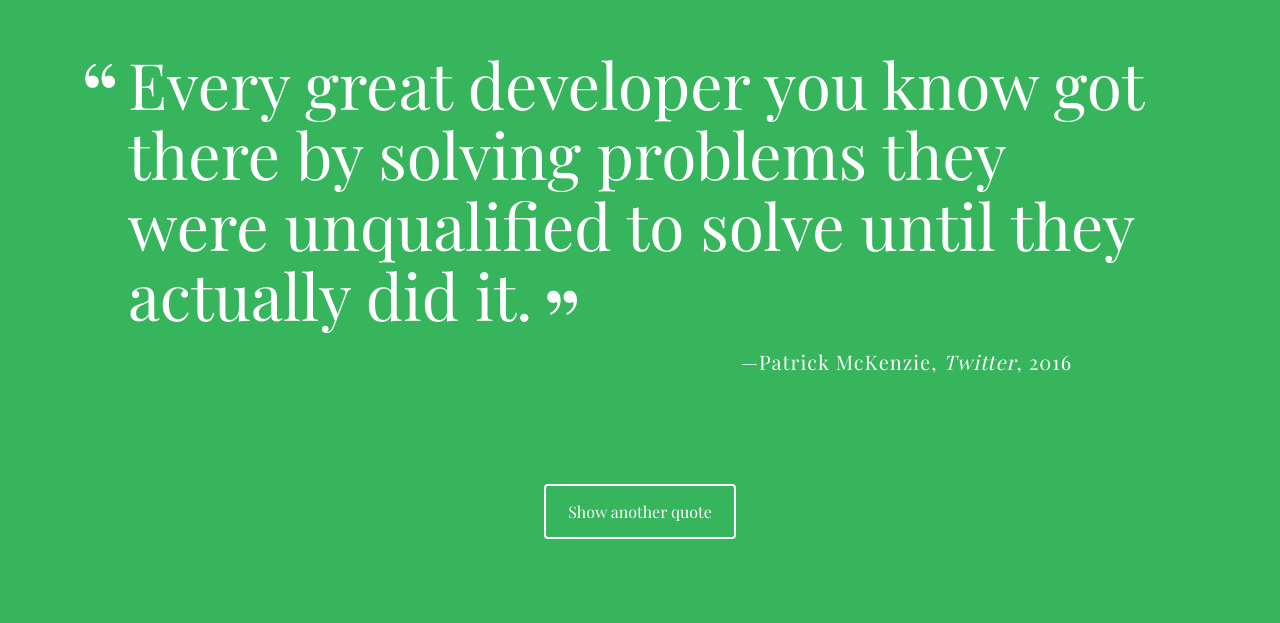
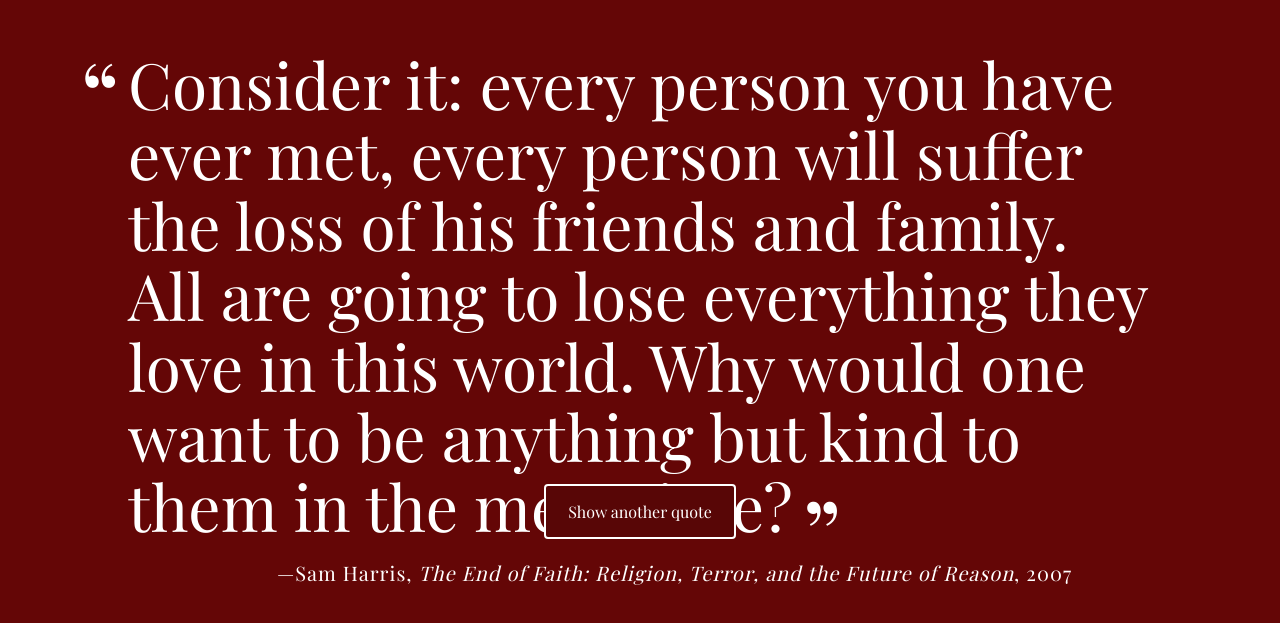
Before and after one commit to kzunino/Teachdegree-project-1, a plain HTML site: page index.html in a window 1280 px wide. Shown: the part 111-734 px from the top of the page. Drawn offline with nearby package versions, Linux system fonts and the light colour scheme; a web font is replaced by a local one.

Commit message:
first edits to project

```diff
--- a/css/styles.css
+++ b/css/styles.css
@@ -4,7 +4,7 @@
  */
 
 body {
-  background-color: #36b55c;
+  background-color: #640606;
   color: white;
   font-family: 'Playfair Display', serif;
 }
@@ -81,7 +81,7 @@ body {
   border-radius: 4px;
   border: 2px solid #fff;
   color: #fff;
-  background-color: #36b55c;
+  background-color: #580606;
   padding: 15px 0;
   transition: .5s ;
 }
--- a/js/script.js
+++ b/js/script.js
@@ -15,8 +15,19 @@ project 1 - A Random Quote Generator
   Use console.log() to log your array of quotes to the console.
 ***/
 
+//Here I created an array containing 6 objects that function as the quotes for my project.
 
-
+var quotes = [
+  {quote: '¡Qué vergüenza!', source: 'Ana Salamanca', citation: 'Bendito Seas, Colombia'},
+  {quote: 'Travel isn’t always pretty. It isn’t always comfortable. Sometimes it hurts, it even breaks your heart. But that’s okay. The journey changes you; it should change you. It leaves marks on your memory, on your consciousness, on your heart, and on your body. You take something with you. Hopefully, you leave something good behind.',
+    source: 'Anthony Bourdain', citation: 'No Reservations: Around the World on an Empty Stomach', year: 2007},
+  {quote: 'Consider it: every person you have ever met, every person will suffer the loss of his friends and family. All are going to lose everything they love in this world. Why would one want to be anything but kind to them in the meantime?',
+    source: 'Sam Harris', citation:  'The End of Faith: Religion, Terror, and the Future of Reason', year: 2007},
+  {quote: 'A journey of a thousand miles begins with a single step"', source: 'Laozi', citation: 'Chapter 64 of the Tao Te Ching'},
+  {quote: 'A person had to work hard for it, but a minute of perfection was worth the effort. A moment was the most you could ever expect from perfection.',
+    source: 'Tyler Durden', citation: 'Chuck Palahniuk, Fight Club', year: 1996},
+  {quote: 'When the student is ready, the teacher appears', source: 'Dave', year: 2016},
+]
 
 /***
   Create the `getRandomQuote` function to:
@@ -24,9 +35,15 @@ project 1 - A Random Quote Generator
    - Cse the random number to `return` a random quote object from the `quotes` array.
 ***/
 
+/*'getRandomQuote' function gets a random quote object from the array.
+  Since array contains 6 objects starting from index value 0 to 5 I set the upper
+  limit of the math function to 5 and the lower limit to 0.
+*/
 
-
-
+function getRandomQuote(randomQuote) {
+    var randomQuote = quotes[Math.floor(Math.random() * (5 - 0 + 1)) + 0];
+    return randomQuote;
+}
 /***
   Create the `printQuote` function to:
    - Call the `getRandomQuote` function and assign it to a variable.
@@ -40,8 +57,25 @@ project 1 - A Random Quote Generator
    - Set the `innerHTML` of the `quote-box` div to the HTML string.
 ***/
 
-
-
+function printQuote() {
+    var randomQuote = getRandomQuote();
+    var html = ' ';
+    html += '<p class="quote">' + randomQuote.quote + '</p>';
+    html += '<p class="source">' + randomQuote.source + '';
+if (randomQuote.citation!== undefined) {
+    html += '<span class="citation">' + randomQuote.citation + '</span>';
+  }else if (randomQuote.citation === undefined) {
+    ;
+  }
+ if (randomQuote.year !== undefined) {
+    html += '<span class="year">' + randomQuote.year + '</span>';
+  }else if (randomQuote.year === undefined){
+    ;
+  }
+  html += '</p>';
+  return html;
+  }
+document.getElementById('quote-box').innerHTML = printQuote();
 
 /***
   When the "Show another quote" button is clicked, the event listener
```
Also changed, not shown: index.html (line endings or trailing spaces).
